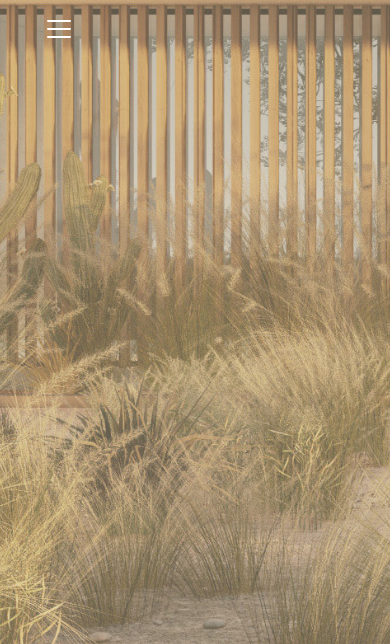
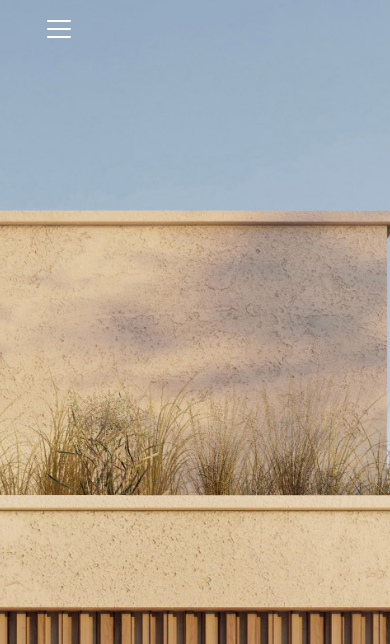
Before and after one commit to constanzapisano/estudion, a website: page index.html in a window 390 px wide. Shown: the part 114-758 px from the top of the page. Drawn offline with nearby package versions, Linux system fonts and the light colour scheme; a web font is replaced by a local one.

Commit message:
indexagain

```diff
--- a/css/estilo.css
+++ b/css/estilo.css
@@ -328,16 +328,6 @@ body::-webkit-scrollbar {
   background-position: center center;
   background-size: cover;
   height: 100vh; }
-
-/* Tamanio img index versión iphone */
-@media only screen and (max-width: 767px) {
-  .imgIndex {
-    background: url("../assets/img/imgServicioMob.jpg");
-    background-repeat: no-repeat;
-    background-attachment: fixed;
-    background-position: center center;
-    background-size: cover;
-    height: 100vh; } }
 
 /* Tamanios y config gral nav */
 .navbar {
@@ -698,3 +688,13 @@ body::-webkit-scrollbar {
   .copyrightFlex {
     margin-top: 35px;
     margin-bottom: 25px; } }
+
+/* Tamanio img index versión iphone */
+@media only screen and (max-width: 767px) {
+  .imgIndex {
+    background: url("../assets/img/imgIndexMob.jpg");
+    background-repeat: no-repeat;
+    background-attachment: fixed;
+    background-position: center center;
+    background-size: cover;
+    height: 100vh; } }
```
